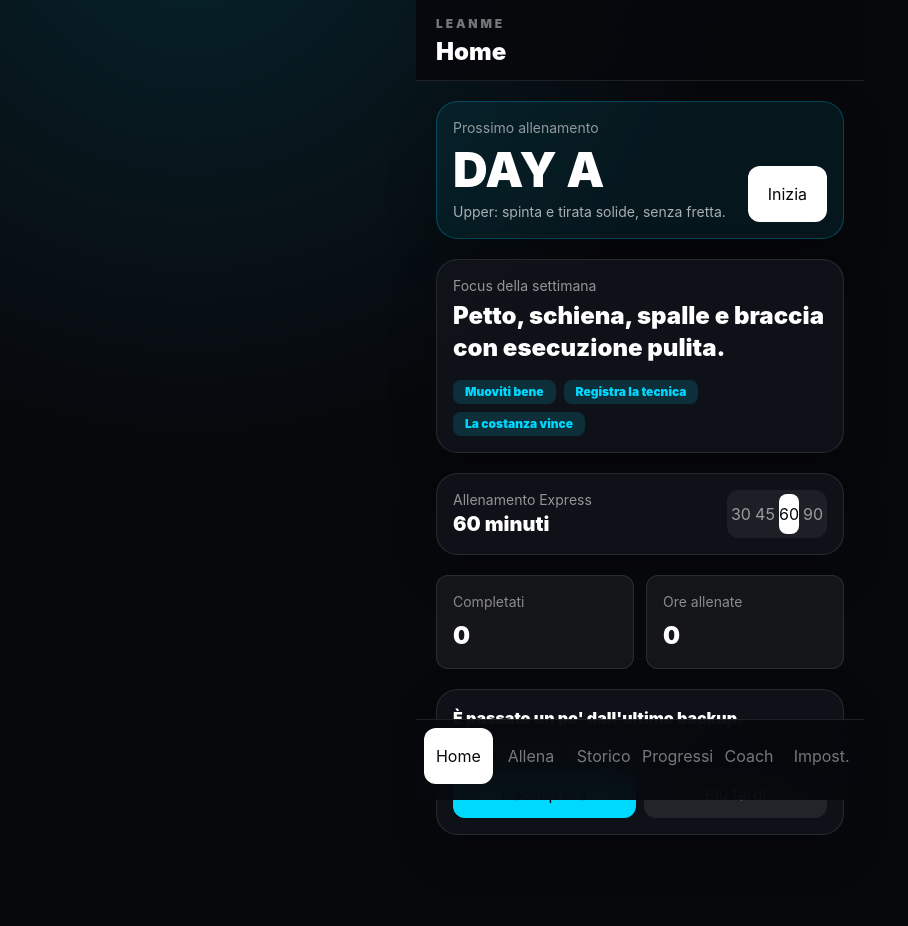
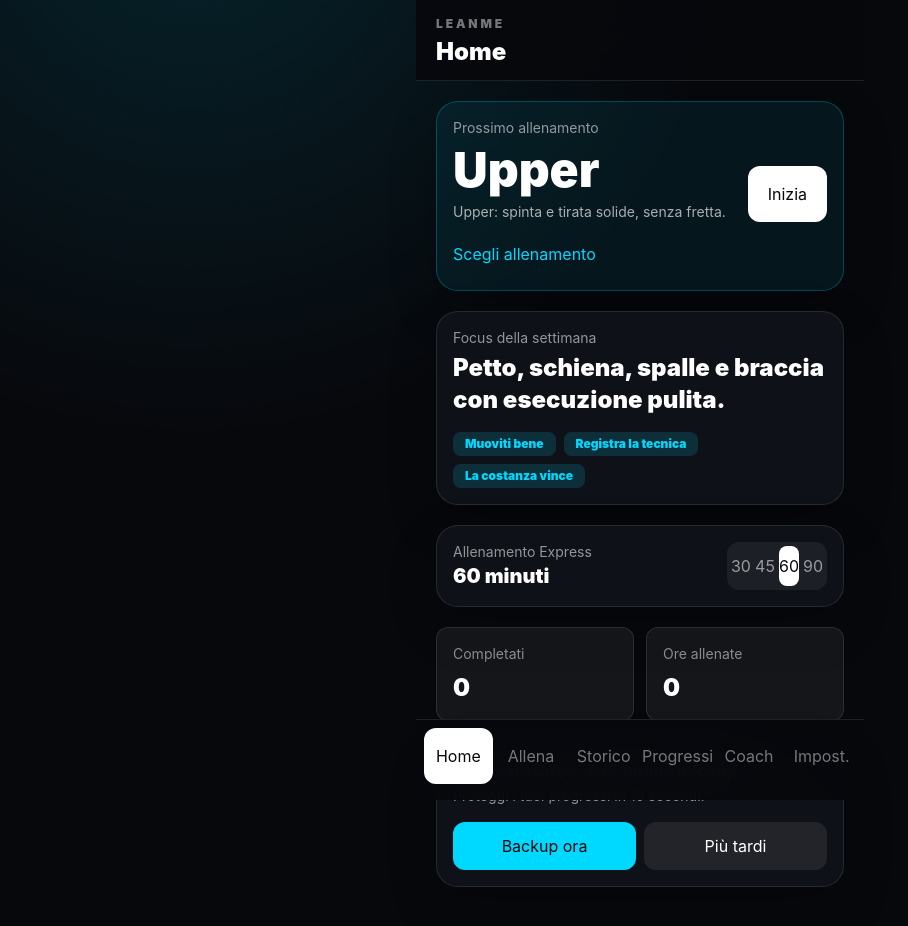
Before and after one commit to masinenrico-afk/lean78, a Next.js app: page / in a window 1280 px wide. Shown: the top 926 px of the page, without its empty margins (0-908 px from the left). Built offline with nearby package versions, Linux system fonts and the light colour scheme.

Commit message:
Add files via upload

```diff
--- a/components/LeanApp.tsx
+++ b/components/LeanApp.tsx
@@ -24,7 +24,7 @@ import {
   daysSinceLastCompletedWorkout
 } from "@/lib/storage";
 import type { ActiveWorkoutRecord, AppSettings, CoachData, LeanBackup, RecoveryCheck, RestTimer, TechniqueRating, WorkoutSession } from "@/lib/types";
-import { EXERCISES, REST_SECONDS, exerciseAlternatives, exerciseId, getNextTemplate, type TemplateId, type WorkoutTemplate } from "@/lib/workouts";
+import { EXERCISES, PROGRAM_VERSION, REST_SECONDS, exerciseAlternatives, exerciseId, getNextTemplate, type TemplateId, type WorkoutTemplate } from "@/lib/workouts";
 
 type Tab = "home" | "workout" | "history" | "progress" | "coach" | "settings";
 
@@ -116,9 +116,9 @@ export default function LeanApp() {
   const needsBackup = !settings.lastBackupAt || daysBetween(settings.lastBackupAt, new Date().toISOString()) >= 30;
   const daysAway = daysSinceLastCompletedWorkout(history);
 
-  async function startWorkout() {
-    if (!nextTemplate) return;
-    const session = createWorkout(settings.autopilot ? nextTemplate : selectedTemplate, expressMinutes, history);
+  async function startWorkout(template = selectedTemplate) {
+    if (!template) return;
+    const session = createWorkout(template, expressMinutes, history);
     session.recovery = { sleep: 3, energy: 3, soreness: 3, createdAt: new Date().toISOString() };
     setActiveWorkout(session);
     setSelectedTemplateId(session.templateId);
@@ -275,7 +275,7 @@ export default function LeanApp() {
 
   async function adoptNewProgram() {
     if (activeWorkout) return;
-    const alreadyActive = templates.length === 3 && templates.every((template) => template.programVersion === 2);
+    const alreadyActive = templates.length === 3 && templates.every((template) => template.programVersion === PROGRAM_VERSION);
     if (alreadyActive) {
       setProgramMigrationMessage("Nuova programmazione attiva");
       return;
@@ -366,12 +366,12 @@ export default function LeanApp() {
       </header>
 
       <div className={`flex-1 px-5 pt-5 ${activeWorkout && timer ? "pb-64" : "pb-40"}`}>
-        {tab === "home" && <HomeScreen activeWorkout={activeWorkout} nextTemplate={nextTemplate} stats={stats} goals={goals} settings={settings} expressMinutes={expressMinutes} setExpressMinutes={setExpressMinutes} needsBackup={needsBackup} daysAway={daysAway} onStart={startWorkout} onResume={() => setTab("workout")} onBackup={downloadBackup} onLater={() => updateSettings({ ...settings, backupReminderDismissed: true })} />}
-        {tab === "workout" && <WorkoutScreen activeWorkout={activeWorkout} history={history} templates={templates} selectedTemplate={selectedTemplate} selectedTemplateId={selectedTemplateId} expressMinutes={expressMinutes} progress={progress} finishArmed={finishArmed} notificationPermission={notificationPermission} onSelectTemplate={setSelectedTemplateId} onExpress={setExpressMinutes} onStart={startWorkout} onRecovery={setRecovery} onCompleteSet={completeSet} onSetChange={updateSet} onSetBlur={persistSetEdits} onFeedback={setFeedback} onAlternative={useAlternative} onFinish={requestFinishWorkout} onDiscard={() => persistActive(null)} onEnableNotifications={enableNotifications} />}
+        {tab === "home" && <HomeScreen activeWorkout={activeWorkout} nextTemplate={nextTemplate} stats={stats} goals={goals} settings={settings} expressMinutes={expressMinutes} setExpressMinutes={setExpressMinutes} needsBackup={needsBackup} daysAway={daysAway} onStart={() => startWorkout(nextTemplate)} onResume={() => setTab("workout")} onChooseWorkout={() => setTab("workout")} onBackup={downloadBackup} onLater={() => updateSettings({ ...settings, backupReminderDismissed: true })} />}
+        {tab === "workout" && <WorkoutScreen activeWorkout={activeWorkout} history={history} templates={templates} selectedTemplate={selectedTemplate} selectedTemplateId={selectedTemplateId} expressMinutes={expressMinutes} progress={progress} finishArmed={finishArmed} notificationPermission={notificationPermission} onSelectTemplate={setSelectedTemplateId} onExpress={setExpressMinutes} onStart={() => startWorkout(selectedTemplate)} onRecovery={setRecovery} onCompleteSet={completeSet} onSetChange={updateSet} onSetBlur={persistSetEdits} onFeedback={setFeedback} onAlternative={useAlternative} onFinish={requestFinishWorkout} onDiscard={() => persistActive(null)} onEnableNotifications={enableNotifications} />}
         {tab === "history" && <HistoryScreen history={history} onReopen={reopenWorkout} />}
         {tab === "progress" && <ProgressScreen history={history} records={records} stats={stats} />}
         {tab === "coach" && <CoachScreen history={history} goals={goals} progressions={progressions} daysAway={daysAway} />}
-        {tab === "settings" && <SettingsScreen settings={settings} importPreview={importPreview} history={history} activeWorkout={activeWorkout} programActive={templates.length === 3 && templates.every((template) => template.programVersion === 2)} programMigrationMessage={programMigrationMessage} onAdoptProgram={adoptNewProgram} onSettings={updateSettings} onBackup={downloadBackup} onImportFile={onImportFile} onConfirmImport={confirmImport} onCancelImport={() => setImportPreview(null)} />}
+        {tab === "settings" && <SettingsScreen settings={settings} importPreview={importPreview} history={history} activeWorkout={activeWorkout} programActive={templates.length === 3 && templates.every((template) => template.programVersion === PROGRAM_VERSION)} programMigrationMessage={programMigrationMessage} onAdoptProgram={adoptNewProgram} onSettings={updateSettings} onBackup={downloadBackup} onImportFile={onImportFile} onConfirmImport={confirmImport} onCancelImport={() => setImportPreview(null)} />}
       </div>
 
       {activeWorkout && timer && <FixedTimerBadge timer={timer} remaining={timerRemaining} onToggle={toggleTimer} onAdjust={adjustTimer} onClose={closeTimer} />}
@@ -380,7 +380,7 @@ export default function LeanApp() {
   );
 }
 
-function HomeScreen({ activeWorkout, nextTemplate, stats, goals, settings, expressMinutes, setExpressMinutes, needsBackup, daysAway, onStart, onResume, onBackup, onLater }: any) {
+function HomeScreen({ activeWorkout, nextTemplate, stats, goals, settings, expressMinutes, setExpressMinutes, needsBackup, daysAway, onStart, onResume, onChooseWorkout, onBackup, onLater }: any) {
   return (
     <section className="space-y-5">
       <Panel highlight>
@@ -392,6 +392,7 @@ function HomeScreen({ activeWorkout, nextTemplate, stats, goals, settings, expre
           </div>
           <button className="min-h-14 rounded-xl bg-white px-5 font-black text-ink" onClick={activeWorkout ? onResume : onStart}>{activeWorkout ? "Riprendi" : "Inizia"}</button>
         </div>
+        {!activeWorkout && <button className="mt-3 min-h-10 text-sm font-black text-accent" onClick={onChooseWorkout}>Scegli allenamento</button>}
       </Panel>
 
       {daysAway >= 10 && !activeWorkout && <Panel highlight><p className="text-sm font-black text-accent">Settimana di rientro</p><h3 className="mt-1 text-2xl font-black">Riparti senza rincorrere i numeri.</h3><p className="mt-2 text-sm text-white/65">Sono passati {daysAway} giorni. LeanME userà circa il 90% dei carichi precedenti e più margine.</p></Panel>}
--- a/lib/backupEngine.ts
+++ b/lib/backupEngine.ts
@@ -2,7 +2,7 @@ import { calculatePersonalRecords } from "./analyticsEngine";
 import type { AppSettings, CoachData, LeanBackup, RecoveryCheck, RestTimer, WorkoutSession } from "./types";
 import type { WorkoutTemplate } from "./workouts";
 
-export const APP_VERSION = "2.4.0";
+export const APP_VERSION = "2.5.0";
 export const SCHEMA_VERSION = 4;
 
 export function createBackup(args: {
--- a/lib/coachEngine.ts
+++ b/lib/coachEngine.ts
@@ -4,7 +4,7 @@ import { recoveryStatus } from "./recoveryEngine";
 import type { WorkoutSession } from "./types";
 
 export function warmupAdvice(templateName: string) {
-  if (templateName === "DAY A" || templateName === "DAY C") {
+  if (templateName === "DAY A" || templateName === "DAY C" || templateName === "Upper" || templateName === "Full Body") {
     return ["Cat Camel", "Rotazioni toraciche", "Wall Slides", "Face Pull"];
   }
   return ["Cat Camel", "Rotazioni toraciche", "Wall Slides"];
--- a/lib/workouts.ts
+++ b/lib/workouts.ts
@@ -42,7 +42,7 @@ export type TemplateExercise = {
 
 export type WorkoutTemplate = {
   id: TemplateId;
-  name: "DAY A" | "DAY B" | "DAY C";
+  name: "DAY A" | "DAY B" | "DAY C" | "Upper" | "Lower" | "Full Body";
   mission: string;
   weeklyFocus: string;
   exercises: TemplateExercise[];
@@ -57,7 +57,7 @@ type TemplateBlueprintExercise = {
   supersetGroup?: string;
 };
 
-export const PROGRAM_VERSION = 2;
+export const PROGRAM_VERSION = 3;
 
 export function exerciseId(name: string) {
   return `exercise:${name.trim().toLowerCase().replace(/[^a-z0-9]+/g, "-").replace(/^-|-$/g, "")}`;
@@ -137,7 +137,7 @@ export function exerciseAlternatives(name: string) {
 
 const TEMPLATE_DATA: Record<TemplateId, { name: WorkoutTemplate["name"]; mission: string; weeklyFocus: string; exercises: TemplateBlueprintExercise[] }> = {
   "day-a": {
-    name: "DAY A",
+    name: "Upper",
     mission: "Upper: spinta e tirata solide, senza fretta.",
     weeklyFocus: "Petto, schiena, spalle e braccia con esecuzione pulita.",
     exercises: [
@@ -150,7 +150,7 @@ const TEMPLATE_DATA: Record<TemplateId, { name: WorkoutTemplate["name"]; mission
     ]
   },
   "day-b": {
-    name: "DAY B",
+    name: "Lower",
     mission: "Lower: gambe forti, posterior chain controllata.",
     weeklyFocus: "Knee-dominant, femorali, polpacci e core.",
     exercises: [
@@ -162,7 +162,7 @@ const TEMPLATE_DATA: Record<TemplateId, { name: WorkoutTemplate["name"]; mission
     ]
   },
   "day-c": {
-    name: "DAY C",
+    name: "Full Body",
     mission: "Full body: stimolo completo, fatica gestibile.",
     weeklyFocus: "Spinta, tirata, gambe, spalle, braccia e core.",
     exercises: [
--- a/package.json
+++ b/package.json
@@ -1,6 +1,6 @@
 {
   "name": "leanme",
-  "version": "2.4.0",
+  "version": "2.5.0",
   "private": true,
   "scripts": {
     "dev": "next dev",
--- a/public/sw.js
+++ b/public/sw.js
@@ -1,4 +1,4 @@
-const CACHE_NAME = "leanme-v5";
+const CACHE_NAME = "leanme-v6";
 const APP_SHELL = ["/", "/manifest.json", "/icon-192.png", "/icon-512.png", "/apple-touch-icon.png"];
 
 self.addEventListener("install", (event) => {
```
Also changed, not shown: 1 other file (tests, documents, lock files or other folders).
